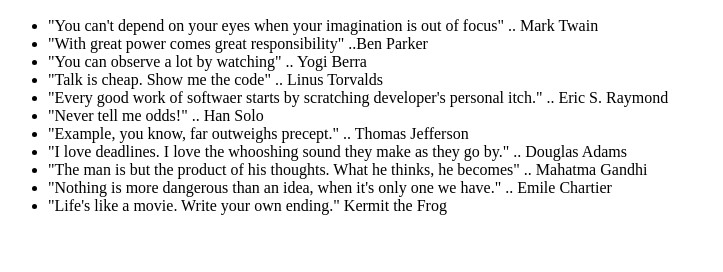
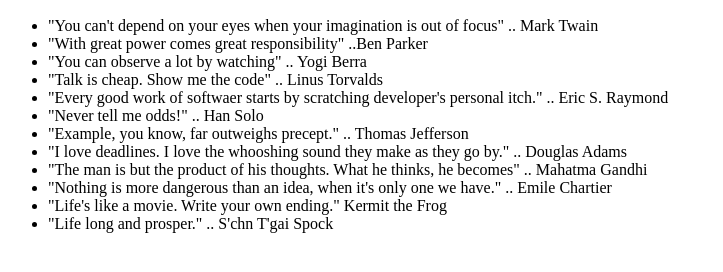
Before and after one commit to Sovladall/0main_openSAP_repo, a plain HTML site: page index.html in a window 1280 px wide. Shown: the part 110-382 px from the top of the page, without its empty margins (0-723 px from the left). Drawn offline with Linux system fonts and the light colour scheme.

Commit message:
added Spock quote

```diff
--- a/index.html
+++ b/index.html
@@ -20,6 +20,7 @@
 			<li>"The man is but the product of his thoughts. What he thinks, he becomes" .. Mahatma Gandhi</li>
 			<li>"Nothing is more dangerous than an idea, when it's only one we have." .. Emile Chartier</li>
 			<li>"Life's like a movie. Write your own ending." Kermit the Frog</li>
+			<li>"Life long and prosper." .. S'chn T'gai Spock</li>
 		</ul>
 	</body>
 </html>
```
